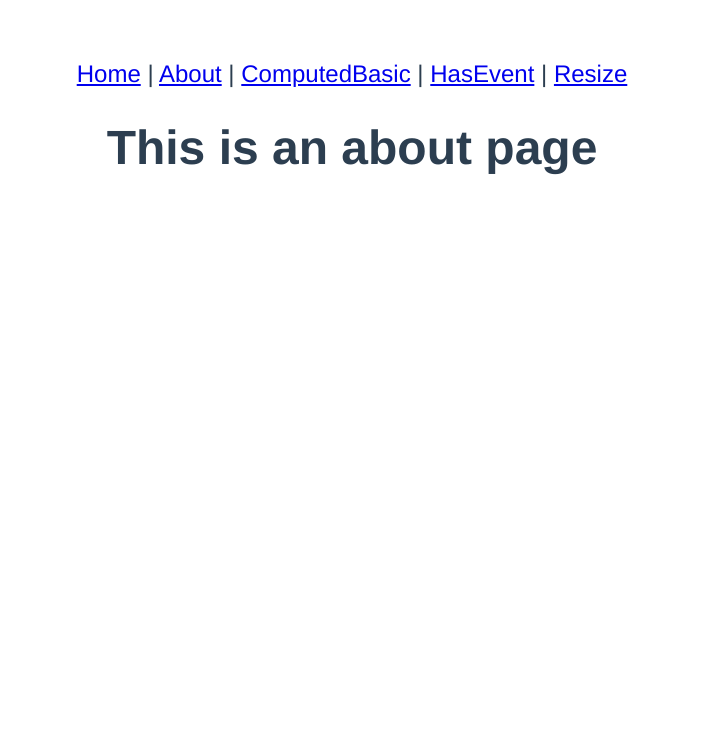
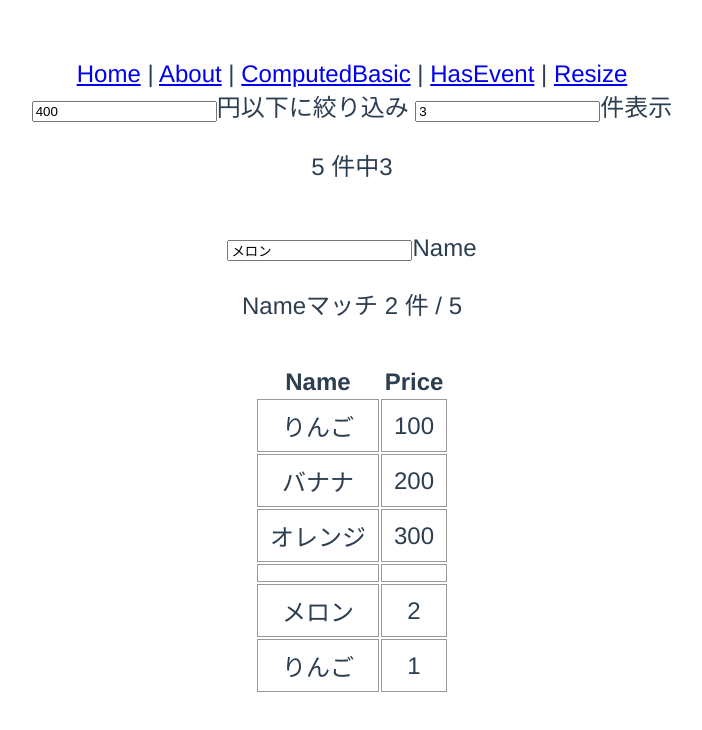
Before and after one commit to BoxPistols/KaeruVue, a Vue app: page /about in a window 1280 px wide. Shown: the top 730 px of the page, without its empty margins (288-990 px from the left). Built offline with nearby package versions, Linux system fonts and the light colour scheme.

Commit message:
fruits num calc

```diff
--- a/src/views/About.vue
+++ b/src/views/About.vue
@@ -1,5 +1,102 @@
 <template>
-  <div class="about">
-    <h1>This is an about page</h1>
-  </div>
+<div id="about">
+  <input type="text" v-model.number="budget">円以下に絞り込み
+  <input type="number" v-model.number="limit">件表示
+  <p>{{ matched.length }} 件中{{ limited.length }}</p>
+  <br>
+  <input type="text" v-model.number="budgetA">Name
+  <p> Nameマッチ {{ matchedTex.length }} 件 / {{ list.length }}</p>
+  <table>
+    <th>Name</th>
+    <th>Price</th>
+    <tr v-for="item in limited" :key="item.id">
+      <td>{{ item.name }}</td>
+      <td>{{ item.price }}</td>
+    </tr>
+    <tr>
+      <td></td>
+      <td></td>
+    </tr>
+    <tr>
+      <td>{{ budgetA }}</td>
+      <td>{{ matchedTex1.length }}</td>
+    </tr>
+    <tr>
+      <td>{{ budgetB }}</td>
+      <td>{{ matchedTex2.length }}</td>
+    </tr>
+
+  </table>
+  <!-- <ul>
+    <li v-for="item in limited" :key="item.id">
+      {{ item.name }} {{ item.price }}円
+    </li>
+  </ul> -->
+</div>
 </template>
+<script>
+export default {
+  name: "",
+  data: () => ({
+    budget: 400,
+    budgetA: 'メロン',
+    budgetB: 'りんご',
+    limit: 3,
+    list: [{
+        id: 1,
+        name: 'りんご',
+        price: 100
+      },
+      {
+        id: 2,
+        name: 'バナナ',
+        price: 200
+      },
+      {
+        id: 3,
+        name: 'オレンジ',
+        price: 300
+      },
+      {
+        id: 4,
+        name: 'メロン',
+        price: 400
+      },
+      {
+        id: 5,
+        name: 'メロン',
+        price: 300
+      },
+    ]
+  }),
+  computed: {
+    // price
+    matched: function() {
+      return this.list.filter(function(el) {
+        return el.price <= this.budget
+      }, this)
+    },
+    // name
+    matchedTex: function() {
+      return this.list.filter(function(el) {
+        return el.name === this.budgetA
+      }, this)
+    },
+    matchedTex1: function() {
+      return this.list.filter(function(el) {
+        return el.name === this.budgetA
+      }, this)
+    },
+    matchedTex2: function() {
+      return this.list.filter(function(el) {
+        return el.name === this.budgetB
+      }, this)
+    },
+    limited: function() {
+      return this.matched.slice(0, this.limit)
+    }
+  }
+}
+</script>
+<style lang="stylus" scoped>
+</style>
--- a/src/views/HasEvent.vue
+++ b/src/views/HasEvent.vue
@@ -5,16 +5,19 @@
     <button class="btn" v-on:click="onDeleteItem">出荷</button>
   </div>
   <div v-else>
-    <p>在庫切れ</p>
+    <p>{{ msg }}</p>
+    <!-- <p>在庫切れ</p> -->
     <button class="btn" v-on:click="onAddItem">補充</button>
   </div>
 </div>
 </template>
+
 <script>
 export default {
   name: "hasEvent",
   data: () => ({
-    stock: 5
+    stock: 5,
+    msg: '',
   }),
   methods: {
     onDeleteItem: function() {
@@ -23,7 +26,15 @@ export default {
     onAddItem: function() {
       this.stock = 3
     },
-  }
+  },
+  watch: {
+    stock: function(newStock, ) {
+      if (newStock == 0) {
+        this.msg = 'Sold OUT!'
+      }
+      return '';
+    }
+  },
 }
 </script>
 
--- a/src/views/Home.vue
+++ b/src/views/Home.vue
@@ -12,22 +12,39 @@
     <tr v-for="item in products" :key="item.code">
       <td>{{ item.code }}</td>
       <td>{{ item.name }}</td>
-      <td>{{ item.price | number_format | unit}} <span v-if="item.price > 1000"> {{ p_hiMsg }} </span><span v-else>送料別</span> </td>
+      <td>{{ item.price | number_format | unit}} <span v-if="item.price > 1000"> {{ p_hiMsg }} </span><span v-else>送料別</span>
+      </td>
+    </tr>
+    <tr class="fix">
+      <td></td>
+      <td></td>
+      <td></td>
     </tr>
     <tr>
       <td>
-        <p>{{ products.length }}</p>
+        <!-- <p>{{ products.length }}</p> -->
+        <!-- <p>{{ dmyCalA.length }}</p> -->
+        <p>ItemA x </p>
       </td>
       <td>
         <!-- <p v-for="value in products" :key="value">{{ value.name.length }}</p> -->
-        <p>{{ dmyCalA.length + 2 }}</p>
+        <!-- <p>{{ dmyCalA.length + 2 }}</p> -->
+        <p>calc Num</p>
       </td>
       <td>
         <!-- <p>{{ products[0].price + products[1].price }}</p> -->
         <!-- https://teratail.com/questions/200551 -->
-        <p>合計： {{ totalMoney('') }}</p>
+        <p>合計： {{ totalMoney() | number_format }} 円</p>
         <!-- <p>{{ this.products.length * 2}}</p> -->
       </td>
+    </tr>
+
+    <tr>
+      <td><p>ItemA x </p></td>
+      <td>
+        <p>12</p>
+      </td>
+      <td></td>
     </tr>
   </table>
 
@@ -111,11 +128,10 @@ export default {
       return sum;
     },
     dmyCalA: function() {
-      for (const calA of this.products) {
-        if (calA.name === 'ItemA') {
-          return calA
-        }
-      }
+      let list = [3000, 2000];
+      list.map(function(value) {
+        return value.indexOf(3000)
+      });
     },
   },
   filters: {
@@ -136,7 +152,7 @@ export default {
 
 table
   margin: 24px auto
-  border-collapse: collapse
+  border-collapse: collapsegb
   padding: 20px
   td
     padding: 8px 12px
@@ -144,4 +160,7 @@ table
   span
     font-size: 10px
 
+// tr.fix
+//   position: sticky
+
 </style>
```
